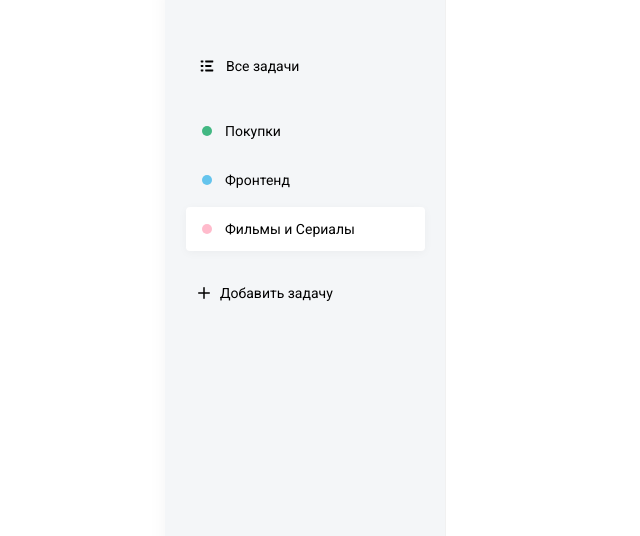
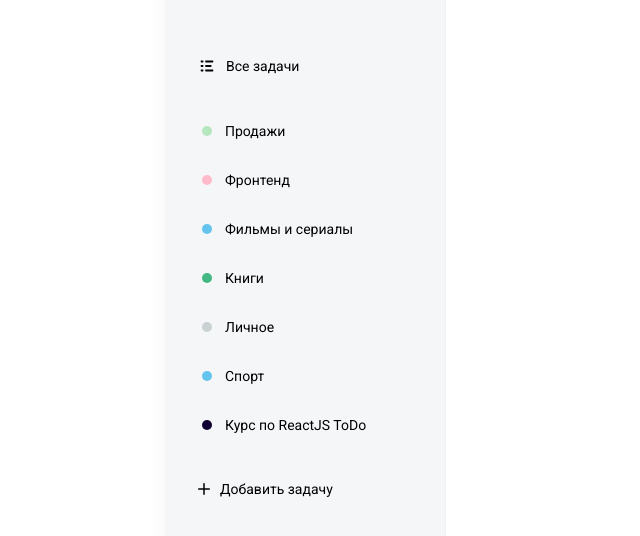
Before and after one commit to azamat9904/react-todo, a React (Create React App) app: page / in a window 1280 px wide. Shown: the part 118-654 px from the top of the page, without its empty margins (0-640 px from the left). Built offline with nearby package versions, Linux system fonts and the light colour scheme.

Commit message:
feature(): adding new list, and states was created

```diff
--- a/src/App.js
+++ b/src/App.js
@@ -8,33 +8,32 @@ import DB from './assets/db.json';
 const mainItem = [
   {
     iconUrl: listSvg,
-    text: "Все задачи",
+    name: "Все задачи",
     active: false
-  }
-];
-
-const items = [
-  {
-    color: 'green',
-    text: 'Покупки',
-    active: false
-  },
-  {
-    color: 'blue',
-    text: 'Фронтенд',
-    active: false
-  },
-  {
-    color: 'pink',
-    text: 'Фильмы и Сериалы',
-    active: true
   }
 ];
 
 
 function App() {
+
   const [isVisable, setIsVisable] = useState(false);
   const [selectedColor, setSelectedColor] = useState(DB.colors[0]);
+  const [inputValue, setInputValue] = useState('');
+  const [list, setList] = useState(DB.lists.map((item) => {
+    item.color = DB.colors.find((color) => color.id === item.colorId).name;
+    return item;
+  }));
+
+  const onAddList = () => {
+    if (!inputValue.trim()) {
+      alert("Введите значене");
+      return;
+    }
+    setList([...list, { id: list.length + 1, name: inputValue, colorId: selectedColor.id, color: selectedColor.name, active: false }]);
+    setInputValue("");
+    setIsVisable(false);
+    setSelectedColor(DB.colors[0]);
+  }
 
   return (
     <div className="todo">
@@ -44,7 +43,7 @@ function App() {
           isRemovable={false}
         />
         <List
-          items={items}
+          items={list}
           isRemovable={true}
         />
         <AddList
@@ -53,6 +52,9 @@ function App() {
           colors={DB.colors}
           selectedColor={selectedColor}
           setSelectedColor={setSelectedColor}
+          inputValue={inputValue}
+          setInputValue={setInputValue}
+          onAddList={onAddList}
         />
       </div>
       <div className="todo__tasks">
--- a/src/assets/db.json
+++ b/src/assets/db.json
@@ -3,37 +3,44 @@
     {
       "id": 1,
       "name": "Продажи",
-      "colorId": 5
+      "colorId": 5,
+      "active": false
     },
     {
       "id": 2,
       "name": "Фронтенд",
-      "colorId": 4
+      "colorId": 4,
+      "active": false
     },
     {
       "id": 3,
       "name": "Фильмы и сериалы",
-      "colorId": 3
+      "colorId": 3,
+      "active": false
     },
     {
       "id": 4,
       "name": "Книги",
-      "colorId": 2
+      "colorId": 2,
+      "active": false
     },
     {
       "id": 5,
       "name": "Личное",
-      "colorId": 1
+      "colorId": 1,
+      "active": false
     },
     {
       "name": "Спорт",
       "colorId": 3,
-      "id": 6
+      "id": 6,
+      "active": false
     },
     {
       "name": "Курс по ReactJS ToDo",
       "colorId": 7,
-      "id": 7
+      "id": 7,
+      "active": false
     }
   ],
   "tasks": [
--- a/src/components/add-list/AddList.jsx
+++ b/src/components/add-list/AddList.jsx
@@ -12,7 +12,7 @@ import "./AddList.scss";
 const editItem = [
     {
         iconUrl: addSvg,
-        text: "Добавить задачу",
+        name: "Добавить задачу",
         active: false
     }
 ];
@@ -22,7 +22,10 @@ const AddList = ({
     setIsVisable,
     colors,
     selectedColor,
-    setSelectedColor
+    setSelectedColor,
+    inputValue,
+    setInputValue,
+    onAddList
 }) => {
 
     return (
@@ -45,6 +48,8 @@ const AddList = ({
                         type="text"
                         placeholder="Название списка"
                         className="field"
+                        value={inputValue}
+                        onChange={(e) => setInputValue(e.target.value)}
                     />
                     <div className="add-list__colors">
                         {
@@ -56,7 +61,7 @@ const AddList = ({
                             />))
                         }
                     </div>
-                    <button className="button">Добавить список</button>
+                    <button className="button" onClick={onAddList}>Добавить список</button>
                 </div>
             }
         </div>
--- a/src/components/list/List.jsx
+++ b/src/components/list/List.jsx
@@ -12,9 +12,9 @@ const List = ({ items, isRemovable, onClick }) => {
                     <li className={item.active ? 'active' : null} key={index}>
                         {
                             item.iconUrl ?
-                                <Icon iconUrl={item.iconUrl} alt={item.text} /> : <Badge color={item.color} />
+                                <Icon iconUrl={item.iconUrl} alt={item.name} /> : <Badge color={item.color} />
                         }
-                        <span>{item.text}</span>
+                        <span>{item.name}</span>
                     </li>
                 ))
             }
--- a/src/components/list/List.scss
+++ b/src/components/list/List.scss
@@ -7,6 +7,10 @@
       cursor: pointer;
       padding:14px 12px;
       margin-bottom: 5px;
+
+      &:hover{
+        background:rgba(255,255,255,.4);
+      }
 
       &.active{
         background-color: #fff;
```
